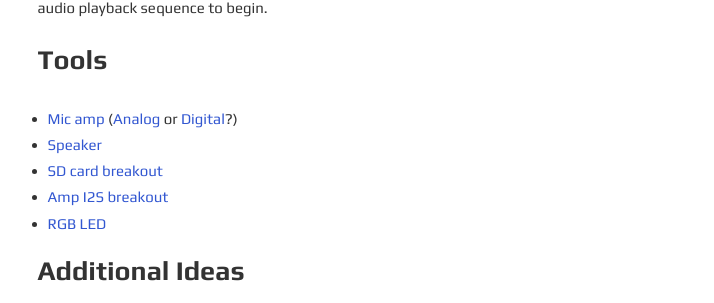
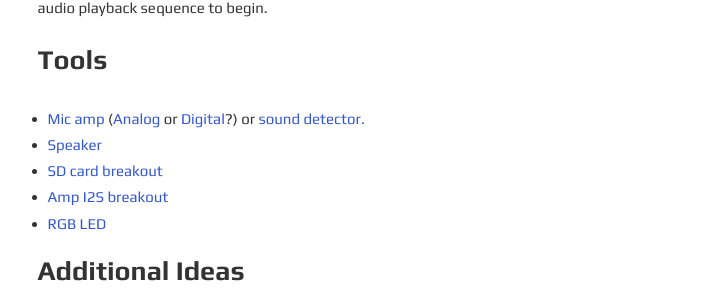
Before and after one commit to ratemypraxis/itp, a Jekyll site: the page built from _posts/2023-02-14-curiousCubeIdea.md, in a window 1280 px wide. Shown: the part 1018-1321 px from the top of the page, without its empty margins (280-994 px from the left). Built offline with Jekyll 4.4.1, drawn with Linux system fonts in a browser that asks for light colours; comment, search, counter and statistics services are not loaded.

Commit message:
Update 2023-02-14-curiousCubeIdea.md

```diff
--- a/_posts/2023-02-14-curiousCubeIdea.md
+++ b/_posts/2023-02-14-curiousCubeIdea.md
@@ -20,7 +20,7 @@ thanking everyone for making space for it to speak and sharing a fun story about
 prompting the LEDs to turn on and the audio playback sequence to begin.
 
 <h2> Tools </h2>
-* <a href ="https://itp.nyu.edu/er/equipment.php?id=3788&inShop"> Mic amp</a> (<a href ="https://www.adafruit.com/product/2716">Analog</a> or <a href ="https://www.adafruit.com/product/3421">Digital</a>?)
+* <a href ="https://itp.nyu.edu/er/equipment.php?id=3788&inShop"> Mic amp</a> (<a href ="https://www.adafruit.com/product/2716">Analog</a> or <a href ="https://www.adafruit.com/product/3421">Digital</a>?) or <a href="https://itp.nyu.edu/er/equipment.php?model=1116&inShop">sound detector.</a>
 * <a href ="https://www.adafruit.com/product/3968">Speaker</a>
 * <a href = "https://itp.nyu.edu/er/equipment.php?model=1214&inShop"> SD card breakout</a>
 * <a href ="https://www.adafruit.com/product/3006">Amp I2S breakout</a>
```
